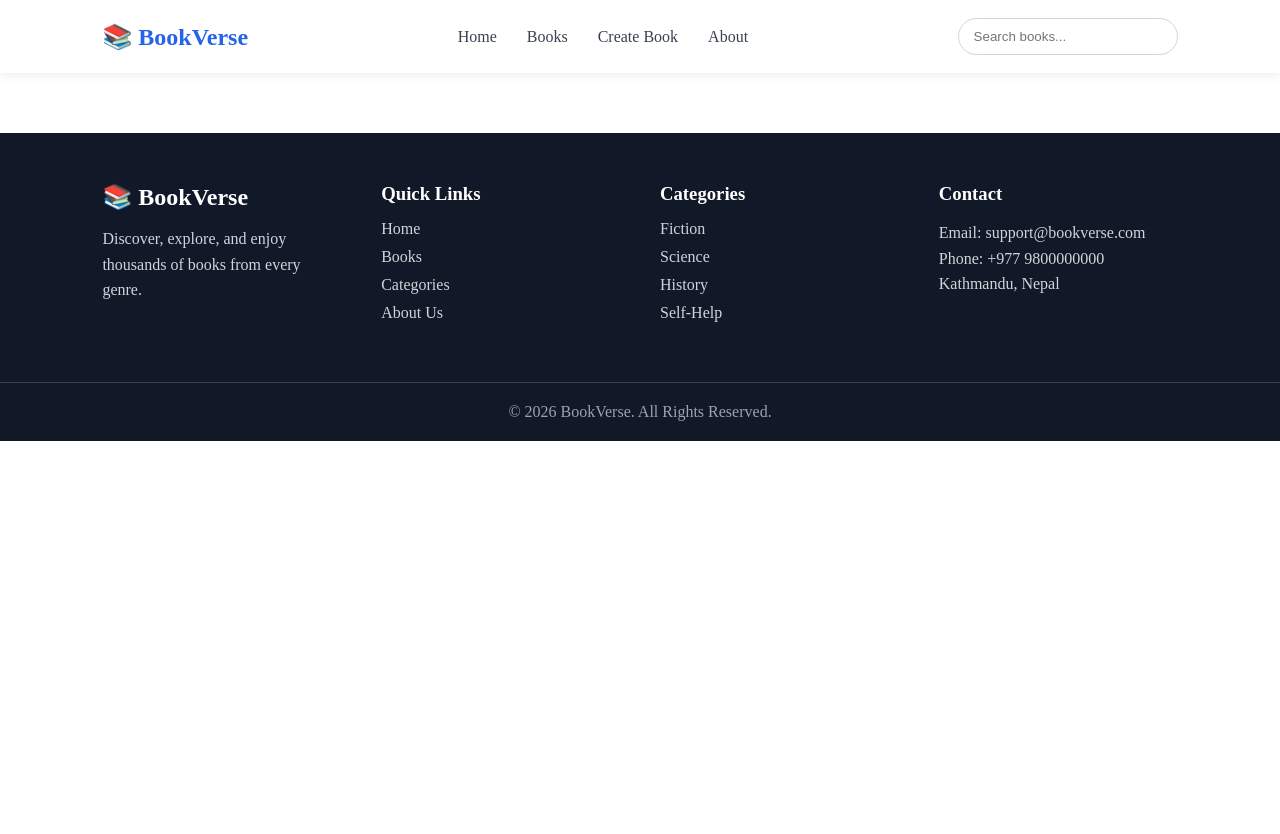
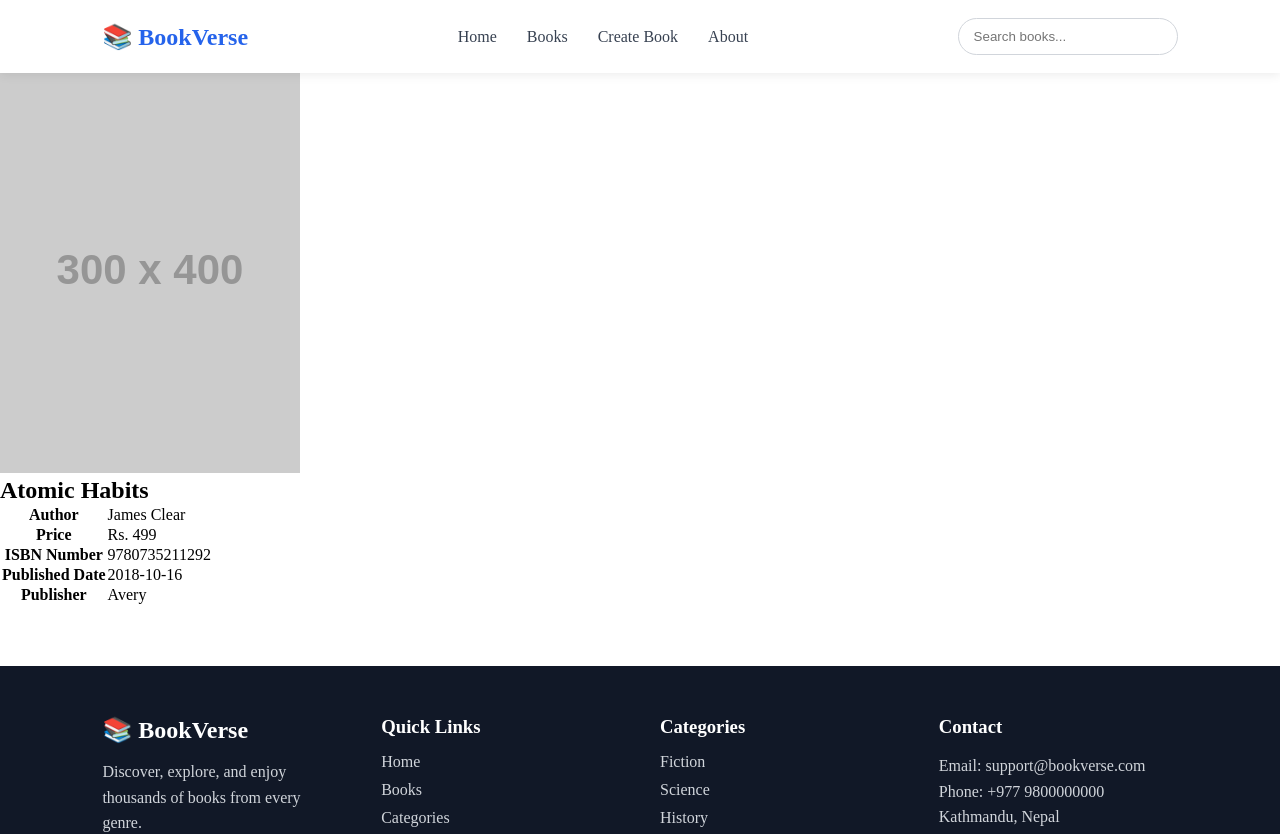
Before and after one commit to Dawatenzingsherpa/MERN2.0_BasicReact, a React app: page /books/1 in a window 1280 px wide. Shown: the top 834 px of the page. Before the commit the page ends 800 px from the top, so only its background shows below. Built offline with nearby package versions, Linux system fonts and the light colour scheme; the HTML template or start-up script is replaced by a standard one.

Commit message:
single page

```diff
--- a/src/App.jsx
+++ b/src/App.jsx
@@ -5,6 +5,7 @@
 import About from './pages/About'
 import Books from './pages/Books'
 import Create from './pages/Create'
+import Single from './pages/Single'
 import Navbar from './components/Navbar'
 import Footer from './components/Footer'
 function App() {
@@ -20,6 +21,7 @@
           <Route path='/books' element={<Books />} />
           <Route path='/create' element={<Create />} />
           <Route path='/about' element={<About />} />
+          <Route path='/books/:id' element={<Single />} />
         </Routes>
 
       <Footer />
--- /dev/null
+++ b/src/pages/Single.jsx
@@ -0,0 +1,78 @@
+import React from "react";
+import { useParams } from "react-router-dom";
+
+const books = [
+  {
+    id: 1,
+    bookName: "Atomic Habits",
+    bookPrice: 499,
+    isbrNumber: "9780735211292",
+    authorName: "James Clear",
+    publishedAt: "2018-10-16",
+    publisher: "Avery",
+    image: "https://via.placeholder.com/300x400",
+  },
+];
+
+const Single = () => {
+  const { id } = useParams();
+
+  const book = books.find((item) => item.id === Number(id));
+
+  if (!book) {
+    return (
+      <div className="container mt-5">
+        <h2>Book not found</h2>
+      </div>
+    );
+  }
+
+  return (
+    <div className="container mt-5">
+      <div className="row">
+        <div className="col-md-4">
+          <img
+            src={book.image}
+            alt={book.bookName}
+            className="img-fluid rounded shadow"
+          />
+        </div>
+
+        <div className="col-md-8">
+          <h2>{book.bookName}</h2>
+
+          <table className="table table-bordered mt-3">
+            <tbody>
+              <tr>
+                <th>Author</th>
+                <td>{book.authorName}</td>
+              </tr>
+
+              <tr>
+                <th>Price</th>
+                <td>Rs. {book.bookPrice}</td>
+              </tr>
+
+              <tr>
+                <th>ISBN Number</th>
+                <td>{book.isbrNumber}</td>
+              </tr>
+
+              <tr>
+                <th>Published Date</th>
+                <td>{book.publishedAt}</td>
+              </tr>
+
+              <tr>
+                <th>Publisher</th>
+                <td>{book.publisher}</td>
+              </tr>
+            </tbody>
+          </table>
+        </div>
+      </div>
+    </div>
+  );
+};
+
+export default Single;
```
